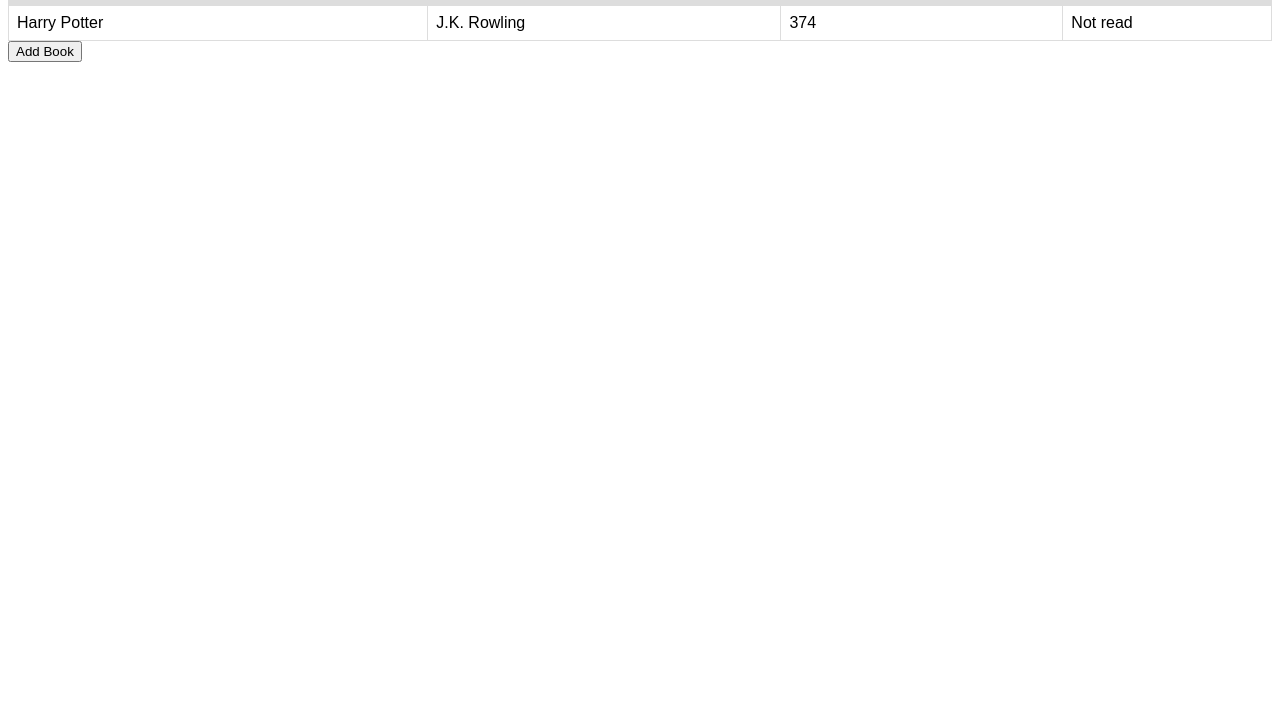
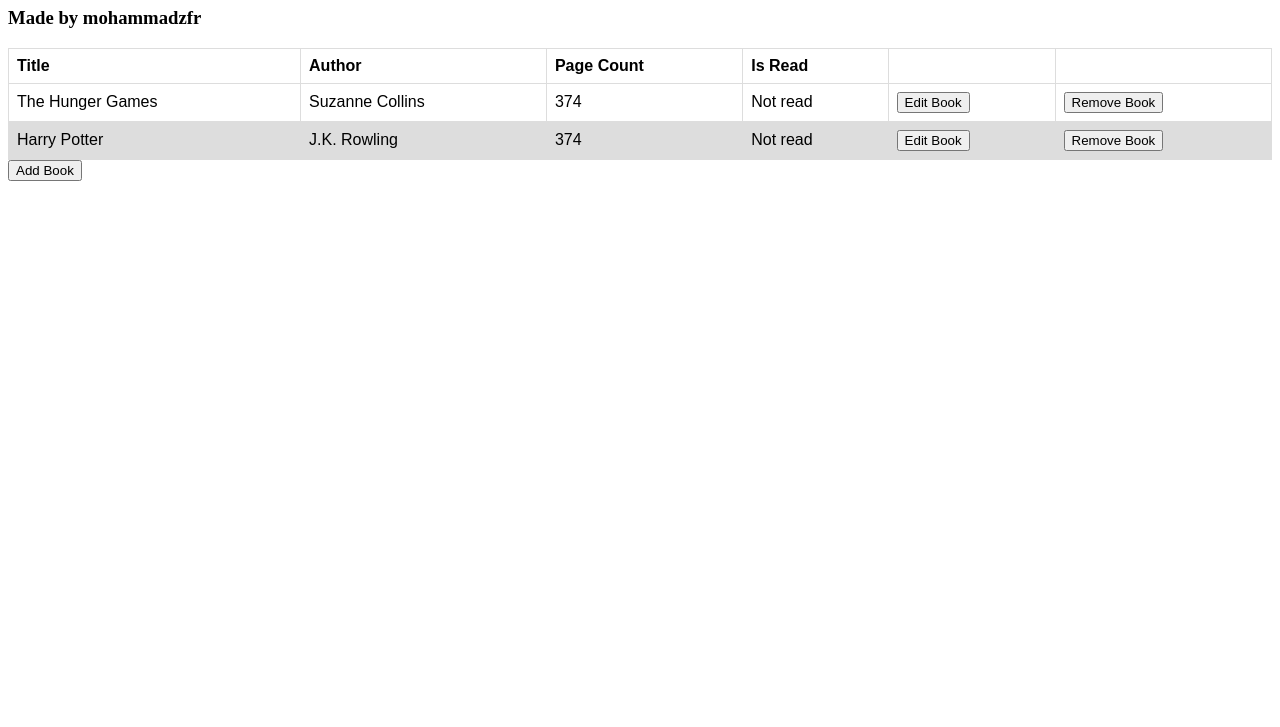
Before and after one commit to mohammadzfr/Library, a plain HTML site: page index.html in a window 1280 px wide. Shown: the part 73-800 px from the top of the page. Drawn offline with Linux system fonts and the light colour scheme.

Commit message:
added buttons for editing and removing

```diff
--- a/index.html
+++ b/index.html
@@ -9,13 +9,20 @@
     <title>Library</title>
 </head>
 <body>
+    <h1>Your Library</h1>
+    <h3>Made by mohammadzfr</h3>
     <table class="library">
-        <tr>
-          <th>Title</th>
-          <th>Author</th>
-          <th>Page Count</th>
-          <th>Is Read</th>
-        </tr>
+        <thead>
+            <th>Title</th>
+            <th>Author</th>
+            <th>Page Count</th>
+            <th>Is Read</th>
+            <th></th>
+            <th></th>
+        </thead>
+        <tbody>
+
+        </tbody>
     </table>
     <button class="add-book">Add Book</button>
     <form class="clear">
@@ -24,7 +31,7 @@
         <label for="author">Author</label>
         <input type="text" name="author" id="author" required>
         <label for="pages">Page Count</label>
-        <input type="number" name="pages" id="pages" required>
+        <input type="numeric" name="pages" id="pages" required>
         <input type="radio" name="read" id="Not Read" value="Not Read">
         <input type="radio" name="read" id="Read" value="Read">
         <button class="submit" type="submit">Submit</button>
--- a/script.js
+++ b/script.js
@@ -3,25 +3,22 @@
 const tbody = document.querySelector("tbody");
 const form = document.querySelector("form");
 const addBook = document.querySelector(".add-book");
-
+var btnCallRmv = document.querySelectorAll(".btn-rmv");
+var btnCallEdit = document.querySelectorAll(".btn-edit");
 // Event Listeners
+console.log(btnCallEdit);
+//when add book is clicked, open form
 addBook.addEventListener('click', function() {
   form.classList.remove("clear");
-})
+  table.classList.add("clear");
+});
 
+
+
+//when form is submitted
 form.addEventListener('submit', function(e) {
   e.preventDefault();
-  let title = document.querySelector("#title").value;
-  let author = document.querySelector("#author").value;
-  let pageCount = document.querySelector("#pages").value;
-  let isRead = document.querySelector('input[name="read"]:checked').value;
-  let book = new Book(title, author, pageCount, isRead);
-  myLibrary[myLibrary.length] = book;
-  console.log(myLibrary[myLibrary.length-1]);
-  book.displayBook();
-  console.log(title + author + pageCount + isRead);
-  form.reset();
-  form.classList.add("clear");
+  addBookToLibrary();
 });
 
 // Book stuff
@@ -33,12 +30,33 @@
   // the constructor...
   this.title = title;
   this.author = author;
-  this.pageCount = pageCount;
+  this.pageCount = Number(pageCount);
   this.isRead = isRead;
 }
 
 function addBookToLibrary() {
-  // do stuff here
+  //grabs values from completed form
+  let title = document.querySelector("#title").value;
+  let author = document.querySelector("#author").value;
+  let pageCount = document.querySelector("#pages").value;
+  let isRead = document.querySelector('input[name="read"]:checked').value;
+  let book = new Book(title, author, pageCount, isRead);
+
+  //adds book to library
+  myLibrary[myLibrary.length] = book;
+  console.log(myLibrary[myLibrary.length-1]);
+
+  //displays book in table
+  book.displayBook();
+  console.log(title + author + pageCount + isRead);
+
+  //clear form
+  form.reset();
+  form.classList.add("clear");
+  table.classList.remove("clear");
+
+  clearLibrary();
+  displayLibrary();
 
 }
 
@@ -56,6 +74,11 @@
   const entryA = document.createElement('td');
   const entryP = document.createElement('td');
   const entryR = document.createElement('td');
+  const entryBtn1 = document.createElement('td');
+  const entryBtn2 = document.createElement('td');
+  const btnEdit = document.createElement('button');
+  const btnRmv = document.createElement('button');
+  const index = myLibrary.length - 1
   tbody.appendChild(row);
   entryT.innerHTML = this.title;
   row.appendChild(entryT);
@@ -65,6 +88,39 @@
   row.appendChild(entryP);
   entryR.innerHTML = this.isRead;
   row.appendChild(entryR);
+
+  btnEdit.setAttribute("entry", index);
+  btnRmv.setAttribute("entry", index);
+  btnEdit.classList.add("btn-edit");
+  btnRmv.classList.add("btn-rmv");
+  btnEdit.innerHTML = "Edit Book";
+  btnRmv.innerHTML = "Remove Book";
+  entryBtn1.appendChild(btnEdit);
+  row.appendChild(entryBtn1);
+
+  entryBtn2.appendChild(btnRmv);
+  row.appendChild(entryBtn2);
+
+  btnCallRmv = document.querySelectorAll(".btn-rmv");
+  btnCallEdit = document.querySelectorAll(".btn-edit");
+  console.log(btnCallEdit);
+
+  btnCallEdit.forEach(edit => edit.addEventListener('click', function() {
+    console.log("test");
+  }))
+  btnCallRmv.forEach((rmv) => {
+    rmv.addEventListener('click', () => {
+      console.log("test");
+    });
+  });
+}
+
+function clearLibrary() {
+  var node = document.querySelector("tbody");
+  while (node.hasChildNodes()) {
+    node.removeChild(node.lastChild);
+  }
 }
 
 displayLibrary();
+// clearLibrary();
--- a/style.css
+++ b/style.css
@@ -1,5 +1,5 @@
 
-table {
+.library {
   font-family: arial, sans-serif;
   border-collapse: collapse;
   width: 100%;
```
